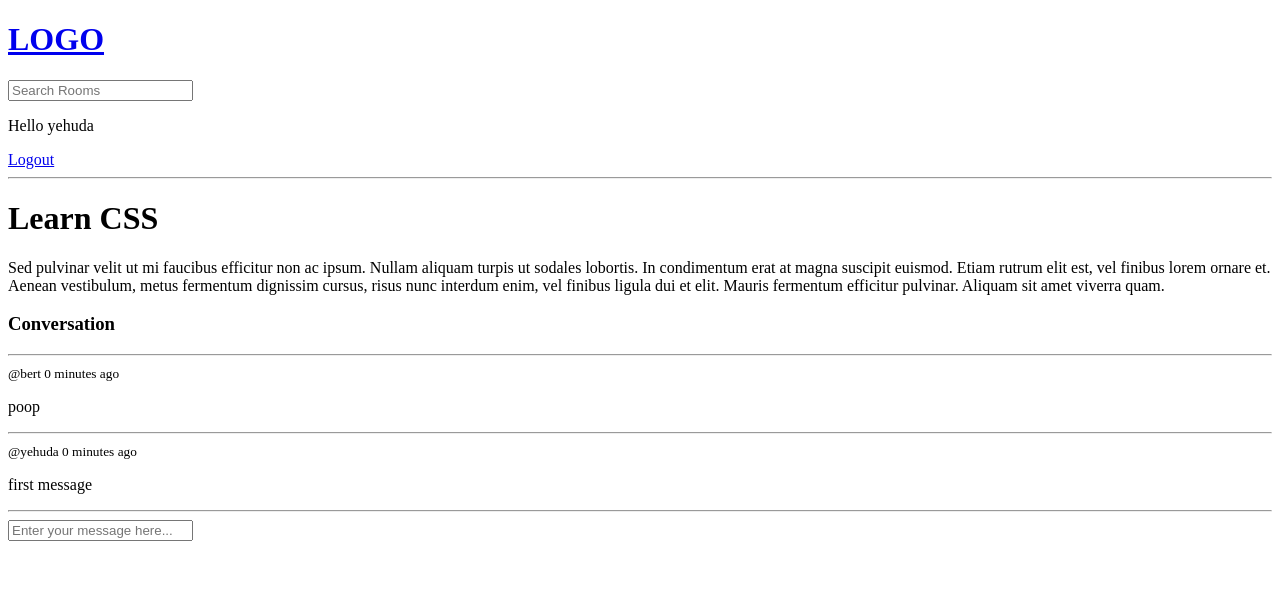
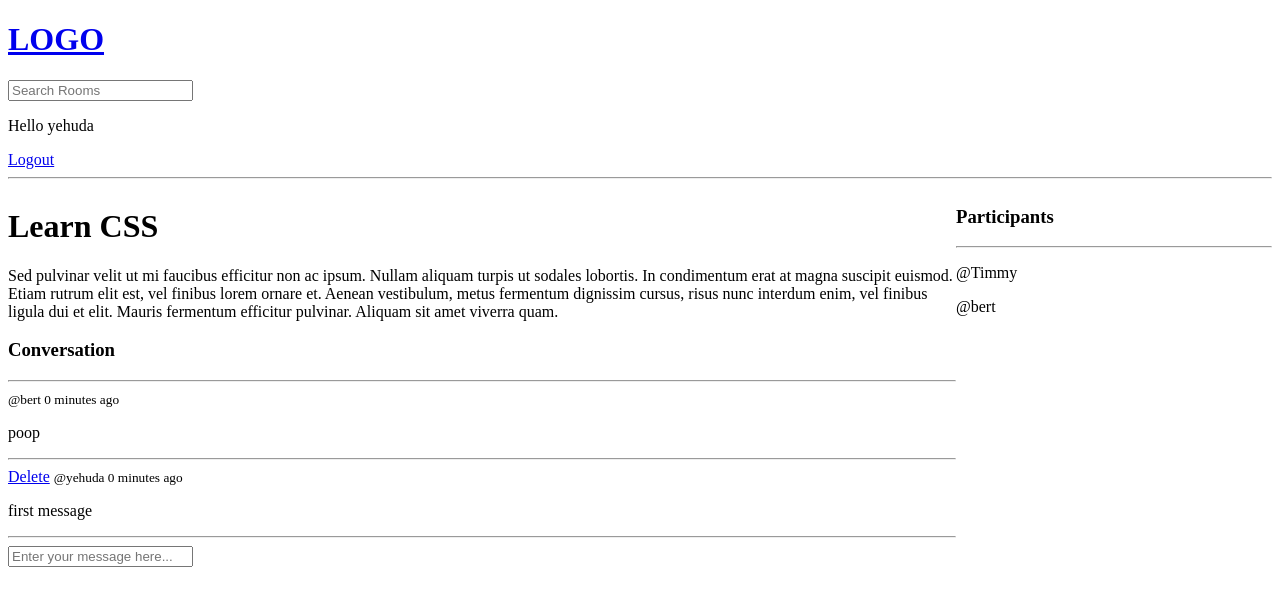
Before and after one commit to spaceCabbage/studybud, a Django app: page /room/3/ in a window 1280 px wide. Shown: the top 606 px of the page. Run offline with Django 4.2, Linux system fonts and the light colour scheme; a user stored in the database is signed in; data comes from the database, SQL or seed files in the repository; both versions use the stored data as it was after the commit.

Commit message:
message funcionality done

```diff
--- a/base/models.py
+++ b/base/models.py
@@ -15,7 +15,7 @@ class Room(models.Model):
     topic = models.ForeignKey(Topic, on_delete=models.SET_NULL, null=True)
     name = models.CharField(max_length=200)
     description = models.TextField(null=True, blank=True)
-    #participants =
+    participants = models.ManyToManyField(User, related_name='participants', blank=True)
     updated = models.DateTimeField(auto_now=True)
     created = models.DateTimeField(auto_now_add=True)
 
--- a/base/templates/base/room.html
+++ b/base/templates/base/room.html
@@ -2,6 +2,16 @@
 
 {% block content %}
 
+<style>
+    .room-container{
+        display: grid;
+        grid-template-columns: 3fr 1fr;
+    }
+</style>
+
+<div class="room-container">
+
+    <div>
         <h1>{{room.name}}</h1>
         <p>{{room.description}}</p>
 
@@ -12,6 +22,9 @@
             {% for message in room_messages %}
 
             <div>
+                {% if request.user == message.user %}
+                <a href="{% url 'delete-message' message.id %}">Delete</a>
+                {% endif %}
                 <small>@{{message.user}} {{message.created|timesince}} ago</small>
                 <p>{{message.body}}</p>
                 <hr>
@@ -31,7 +44,18 @@
 
         </div>
         {% endif %}
+    </div>
 
+    <div>
+        <h3>Participants</h3>
+        <hr>
+
+        {% for user in participants %}
+            <p>@{{user.username}}</p>
+        {% endfor %}
+    </div>
+
+</div>
 
 
 {% endblock %}
--- a/base/urls.py
+++ b/base/urls.py
@@ -15,6 +15,7 @@ urlpatterns = [
     path('create-room/', views.createRoom, name="create-room"),
     path('update-room/<str:pk>/', views.updateRoom, name="update-room"),
     path('delete-room/<str:pk>/', views.deleteRoom, name="delete-room"),
+    path('delete-message/<str:pk>/', views.deleteMessage, name="delete-message"),
 
 
 ]
--- a/base/views.py
+++ b/base/views.py
@@ -88,6 +88,7 @@ def home(request):
 def room(request, pk):
     room = Room.objects.get(id=pk)
     room_messages = room.message_set.all().order_by('-created')
+    participants = room.participants.all()
 
     if request.method == 'POST':
         message = Message.objects.create(
@@ -95,9 +96,10 @@ def room(request, pk):
             room=room,
             body=request.POST.get('body')
         )
+        room.participants.add(request.user)
         return redirect('room', pk=room.id)
 
-    context = {'room': room, 'room_messages': room_messages}
+    context = {'room': room, 'room_messages': room_messages, 'participants': participants}
     return render(request, 'base/room.html', context)
 
 
@@ -146,3 +148,17 @@ def deleteRoom(request, pk):
         return redirect('home')
 
     return render(request, 'base/delete.html', {'obj':room})
+
+
+@login_required(login_url="login")
+def deleteMessage(request, pk):
+    message = Message.objects.get(id=pk)
+
+    if request.user != message.user:
+        return HttpResponse('You are not allowed here.')
+
+    if request.method == 'POST':
+        message.delete()
+        return redirect('home')
+
+    return render(request, 'base/delete.html', {'obj': message})
```
Also changed, not shown: base/migrations/0003_alter_room_options_room_participants.py (added), db.sqlite3. Lines whose indentation alone changed are shown as unchanged.
